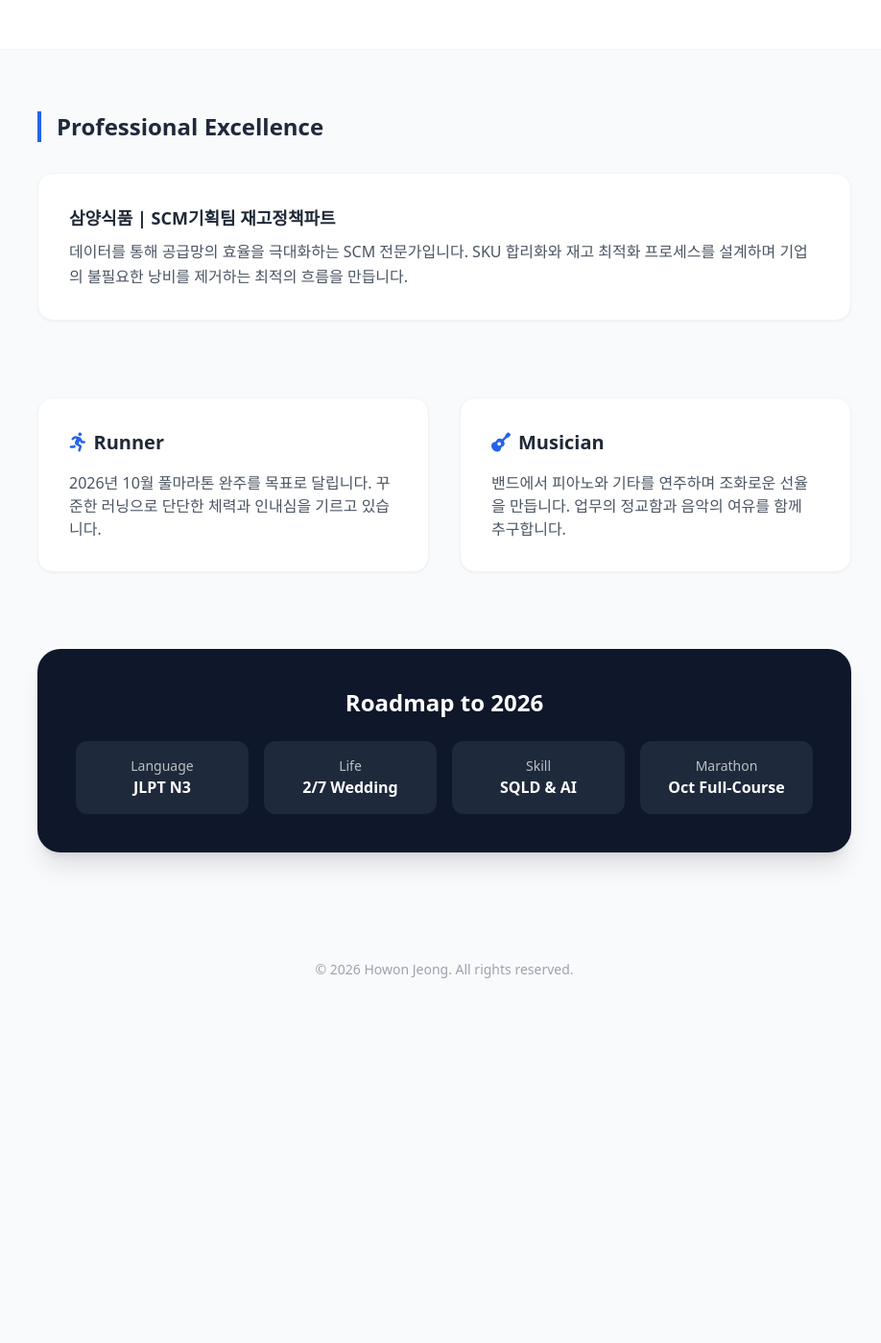
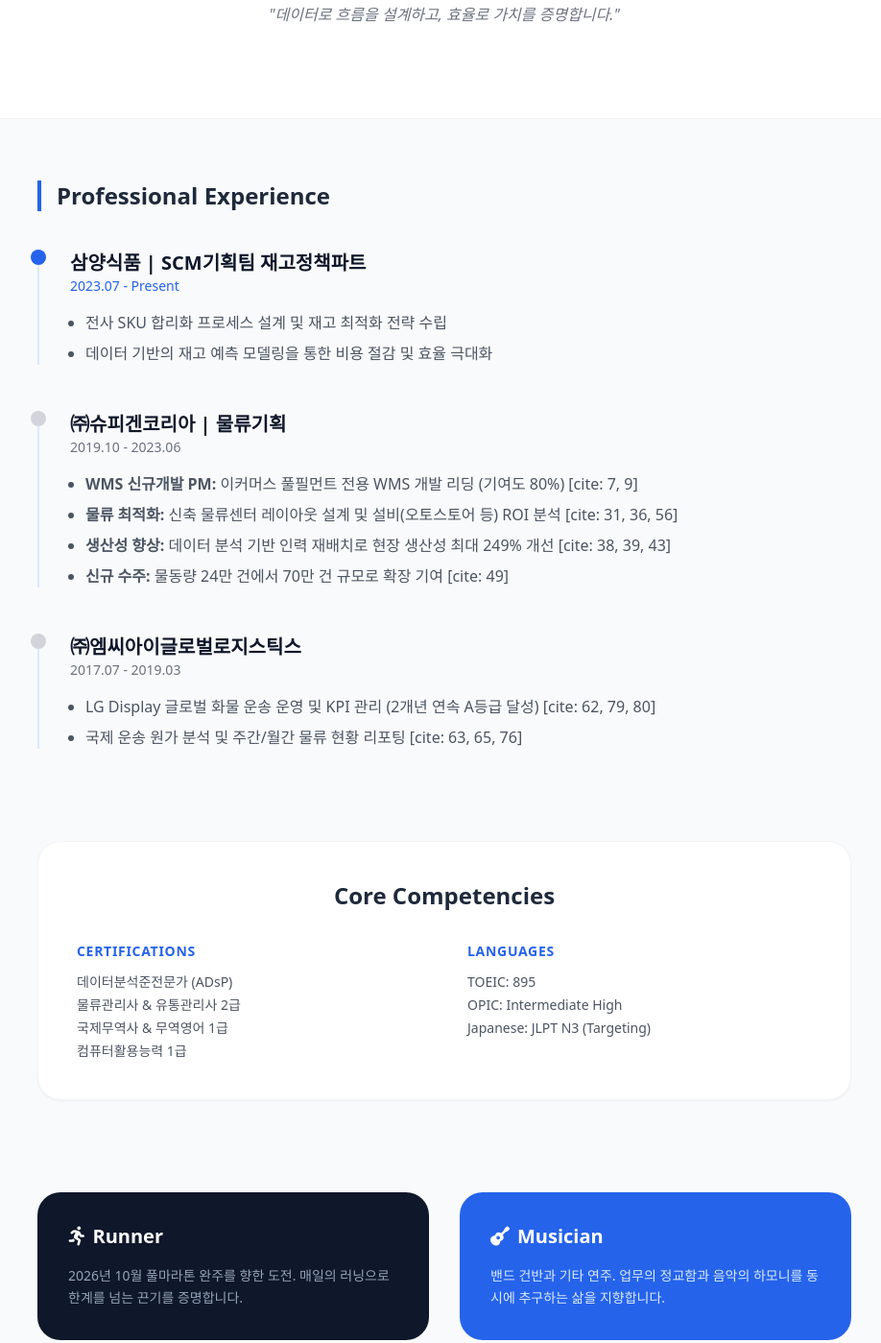
Before and after one commit to hoi13717/hoi13717.github.io, a plain HTML site: page index.html in a window 1280 px wide. Shown: the part 193-1592 px from the top of the page at 96% size, without its empty margins (177-1095 px from the left). Before the commit the page ends 1261 px from the top, so only its background shows below. Drawn offline with nearby package versions, Linux system fonts and the light colour scheme.

Commit message:
Update index.html

```diff
--- a/index.html
+++ b/index.html
@@ -3,68 +3,98 @@
 <head>
     <meta charset="UTF-8">
     <meta name="viewport" content="width=device-width, initial-scale=1.0">
-    <title>Howon Jeong | SCM Optimizer</title>
+    <title>Howon Jeong | SCM & Logistics Expert</title>
     <script src="https://cdn.tailwindcss.com"></script>
     <link href="https://cdnjs.cloudflare.com/ajax/libs/font-awesome/6.0.0/css/all.min.css" rel="stylesheet">
 </head>
 <body class="bg-gray-50 text-gray-800 font-sans">
 
-    <header class="py-20 bg-white border-b border-gray-100">
+    <header class="py-24 bg-white border-b border-gray-100">
         <div class="max-w-4xl mx-auto px-6 text-center">
             <h1 class="text-4xl font-bold text-slate-900 mb-4">Howon Jeong</h1>
-            <p class="text-xl text-slate-500 font-light">SCM Optimizer & Life Rhythm Maker</p>
+            <p class="text-xl text-blue-700 font-medium">SCM Optimizer & Logistics Innovation Specialist</p>
+            <p class="mt-4 text-gray-500 font-light italic">"데이터로 흐름을 설계하고, 효율로 가치를 증명합니다."</p>
         </div>
     </header>
 
-    <main class="max-w-4xl mx-auto px-6 py-16 space-y-20">
+    <main class="max-w-4xl mx-auto px-6 py-16 space-y-24">
 
         <section>
-            <h2 class="text-2xl font-semibold text-slate-800 mb-8 border-l-4 border-blue-600 pl-4">Professional Excellence</h2>
-            <div class="bg-white p-8 rounded-2xl shadow-sm border border-gray-100">
-                <h3 class="text-lg font-bold mb-2">삼양식품 | SCM기획팀 재고정책파트</h3>
-                <p class="text-gray-600 leading-relaxed">
-                    데이터를 통해 공급망의 효율을 극대화하는 SCM 전문가입니다.
-                    SKU 합리화와 재고 최적화 프로세스를 설계하며 기업의 불필요한 낭비를 제거하는 최적의 흐름을 만듭니다.
-                </p>
+            <h2 class="text-2xl font-semibold text-slate-800 mb-10 border-l-4 border-blue-600 pl-4">Professional Experience</h2>
+
+            <div class="space-y-12">
+                <div class="relative pl-8 border-l-2 border-blue-100">
+                    <div class="absolute -left-[9px] top-0 w-4 h-4 bg-blue-600 rounded-full"></div>
+                    <h3 class="text-xl font-bold text-slate-900">삼양식품 | SCM기획팀 재고정책파트</h3>
+                    <p class="text-sm text-blue-600 font-medium mb-4">2023.07 - Present</p>
+                    <ul class="list-disc list-outside ml-4 text-gray-600 space-y-2">
+                        <li>전사 SKU 합리화 프로세스 설계 및 재고 최적화 전략 수립</li>
+                        <li>데이터 기반의 재고 예측 모델링을 통한 비용 절감 및 효율 극대화</li>
+                    </ul>
+                </div>
+
+                <div class="relative pl-8 border-l-2 border-blue-100">
+                    <div class="absolute -left-[9px] top-0 w-4 h-4 bg-gray-300 rounded-full"></div>
+                    <h3 class="text-xl font-bold text-slate-900">㈜슈피겐코리아 | 물류기획</h3>
+                    <p class="text-sm text-gray-500 mb-4">2019.10 - 2023.06</p>
+                    <ul class="list-disc list-outside ml-4 text-gray-600 space-y-2">
+                        <li><strong>WMS 신규개발 PM:</strong> 이커머스 풀필먼트 전용 WMS 개발 리딩 (기여도 80%) [cite: 7, 9]</li>
+                        <li><strong>물류 최적화:</strong> 신축 물류센터 레이아웃 설계 및 설비(오토스토어 등) ROI 분석 [cite: 31, 36, 56]</li>
+                        <li><strong>생산성 향상:</strong> 데이터 분석 기반 인력 재배치로 현장 생산성 최대 249% 개선 [cite: 38, 39, 43]</li>
+                        <li><strong>신규 수주:</strong> 물동량 24만 건에서 70만 건 규모로 확장 기여 [cite: 49]</li>
+                    </ul>
+                </div>
+
+                <div class="relative pl-8 border-l-2 border-blue-100">
+                    <div class="absolute -left-[9px] top-0 w-4 h-4 bg-gray-300 rounded-full"></div>
+                    <h3 class="text-xl font-bold text-slate-900">㈜엠씨아이글로벌로지스틱스</h3>
+                    <p class="text-sm text-gray-500 mb-4">2017.07 - 2019.03</p>
+                    <ul class="list-disc list-outside ml-4 text-gray-600 space-y-2">
+                        <li>LG Display 글로벌 화물 운송 운영 및 KPI 관리 (2개년 연속 A등급 달성) [cite: 62, 79, 80]</li>
+                        <li>국제 운송 원가 분석 및 주간/월간 물류 현황 리포팅 [cite: 63, 65, 76]</li>
+                    </ul>
+                </div>
+            </div>
+        </section>
+
+        <section class="bg-white p-10 rounded-3xl shadow-sm border border-gray-100">
+            <h2 class="text-2xl font-bold text-slate-800 mb-8 text-center">Core Competencies</h2>
+            <div class="grid grid-cols-1 md:grid-cols-2 gap-x-12 gap-y-6">
+                <div>
+                    <h4 class="text-blue-600 font-bold mb-3 uppercase tracking-wider text-sm text-center md:text-left">Certifications</h4>
+                    <ul class="text-gray-600 space-y-1 text-sm text-center md:text-left">
+                        <li>데이터분석준전문가 (ADsP) </li>
+                        <li>물류관리사 & 유통관리사 2급 </li>
+                        <li>국제무역사 & 무역영어 1급 </li>
+                        <li>컴퓨터활용능력 1급 </li>
+                    </ul>
+                </div>
+                <div>
+                    <h4 class="text-blue-600 font-bold mb-3 uppercase tracking-wider text-sm text-center md:text-left">Languages</h4>
+                    <ul class="text-gray-600 space-y-1 text-sm text-center md:text-left">
+                        <li>TOEIC: 895 </li>
+                        <li>OPIC: Intermediate High </li>
+                        <li>Japanese: JLPT N3 (Targeting)</li>
+                    </ul>
+                </div>
             </div>
         </section>
 
         <section class="grid md:grid-cols-2 gap-8">
-            <div class="bg-white p-8 rounded-2xl shadow-sm border border-gray-100">
-                <h2 class="text-xl font-bold mb-4"><i class="fa-solid fa-person-running text-blue-600 mr-2"></i>Runner</h2>
-                <p class="text-gray-600">2026년 10월 풀마라톤 완주를 목표로 달립니다. 꾸준한 러닝으로 단단한 체력과 인내심을 기르고 있습니다.</p>
+            <div class="bg-slate-900 text-white p-8 rounded-3xl">
+                <h3 class="text-xl font-bold mb-4"><i class="fa-solid fa-person-running mr-2"></i>Runner</h3>
+                <p class="text-slate-400 text-sm leading-relaxed">2026년 10월 풀마라톤 완주를 향한 도전. 매일의 러닝으로 한계를 넘는 끈기를 증명합니다.</p>
             </div>
-            <div class="bg-white p-8 rounded-2xl shadow-sm border border-gray-100">
-                <h2 class="text-xl font-bold mb-4"><i class="fa-solid fa-guitar text-blue-600 mr-2"></i>Musician</h2>
-                <p class="text-gray-600">밴드에서 피아노와 기타를 연주하며 조화로운 선율을 만듭니다. 업무의 정교함과 음악의 여유를 함께 추구합니다.</p>
+            <div class="bg-blue-600 text-white p-8 rounded-3xl">
+                <h3 class="text-xl font-bold mb-4"><i class="fa-solid fa-guitar mr-2"></i>Musician</h3>
+                <p class="text-blue-100 text-sm leading-relaxed">밴드 건반과 기타 연주. 업무의 정교함과 음악의 하모니를 동시에 추구하는 삶을 지향합니다.</p>
             </div>
         </section>
 
-        <section class="bg-slate-900 text-white p-10 rounded-3xl shadow-xl">
-            <h2 class="text-2xl font-bold mb-6 text-center">Roadmap to 2026</h2>
-            <div class="grid grid-cols-2 md:grid-cols-4 gap-4 text-center">
-                <div class="p-4 bg-slate-800 rounded-xl">
-                    <p class="text-sm opacity-70">Language</p>
-                    <p class="font-bold">JLPT N3</p>
-                </div>
-                <div class="p-4 bg-slate-800 rounded-xl">
-                    <p class="text-sm opacity-70">Life</p>
-                    <p class="font-bold">2/7 Wedding</p>
-                </div>
-                <div class="p-4 bg-slate-800 rounded-xl">
-                    <p class="text-sm opacity-70">Skill</p>
-                    <p class="font-bold">SQLD & AI</p>
-                </div>
-                <div class="p-4 bg-slate-800 rounded-xl">
-                    <p class="text-sm opacity-70">Marathon</p>
-                    <p class="font-bold">Oct Full-Course</p>
-                </div>
-            </div>
-        </section>
     </main>
 
     <footer class="py-12 text-center text-gray-400 text-sm">
-        <p>&copy; 2026 Howon Jeong. All rights reserved.</p>
+        <p>&copy; 2026 Howon Jeong. Professional SCM Portfolio.</p>
     </footer>
 
 </body>
```
